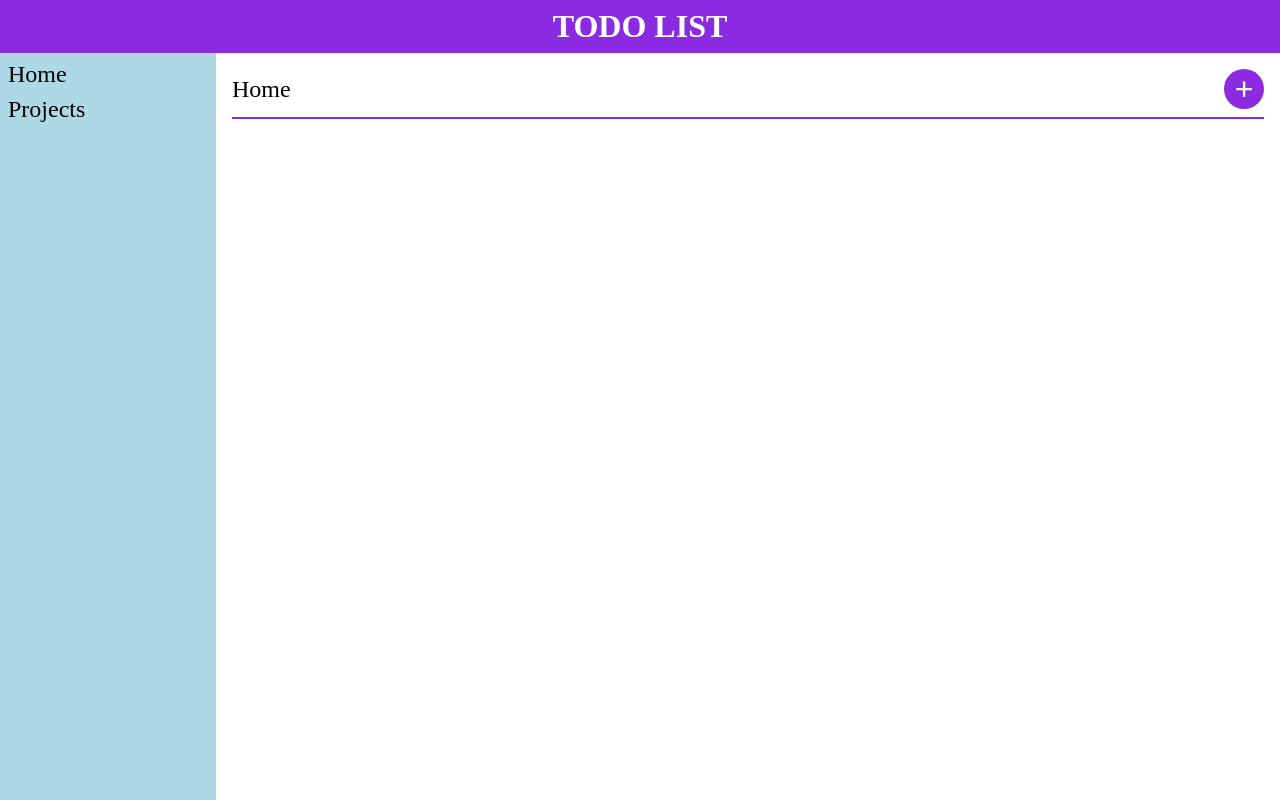
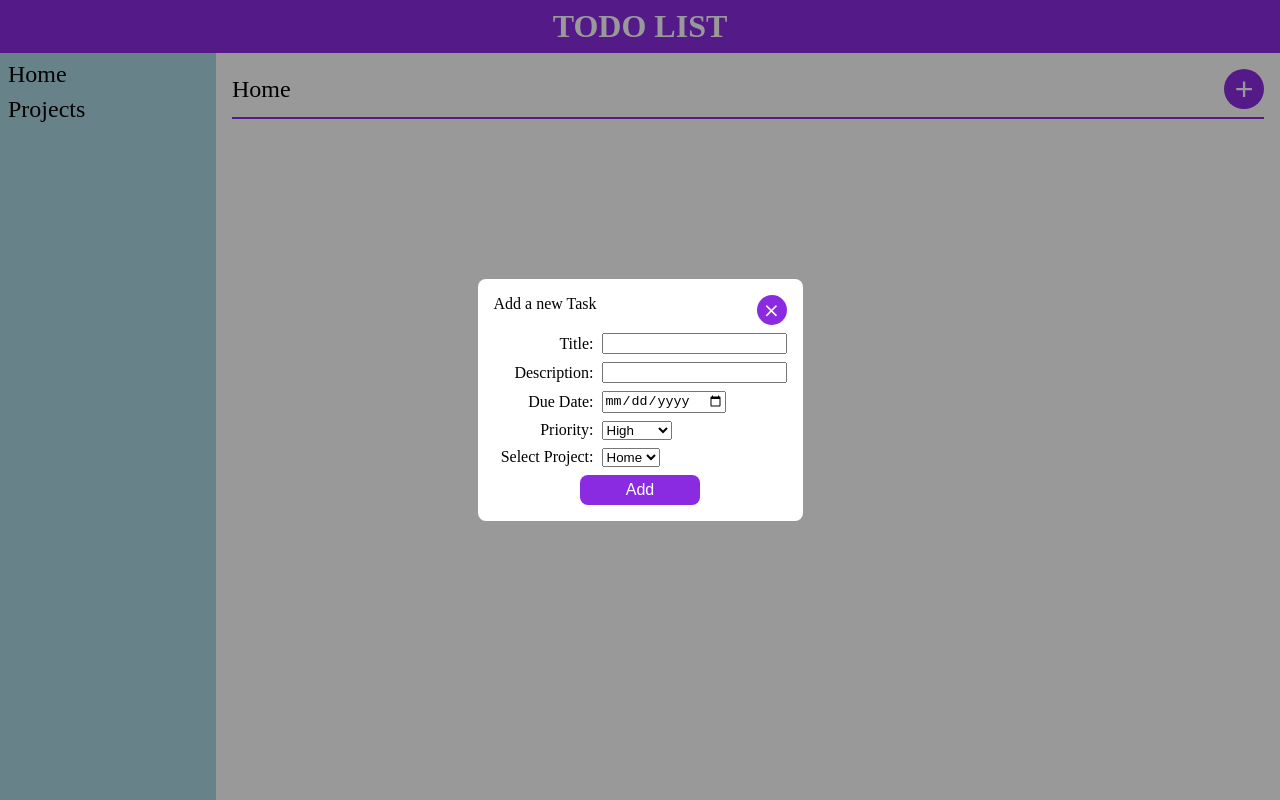
Before and after one commit to devashishchakraborty/todolist, a plain HTML site: page index.html in a window 1280 px wide. Drawn offline with Linux system fonts and the light colour scheme.

Commit message:
Added a form to get task Input

```diff
--- a/index.html
+++ b/index.html
@@ -7,7 +7,41 @@
     <link rel="stylesheet" href="style.css">
 </head>
 <body>
-
+    <div class="addTaskFormOverlay">
+        <form class="newTask" action="" method="get">
+            <div>
+                <div class="formTitle">Add a new Task</div>
+                <button type="reset">&#10799;</button>
+            </div>
+            <div>
+                <label for="title">Title: </label>
+                <input type="text" id="title" name="title" required>
+            </div>
+            <div>
+                <label for="description">Description: </label>
+                <input type="text" name="description" id="description" required>
+            </div>
+            <div>
+                <label for="dueDate">Due Date: </label>
+                <input type="date" name="dueDate" id="dueDate">
+            </div>
+            <div>
+                <label for="priority">Priority: </label>
+                <select name="priority" id="priority">
+                    <option value="high">High</option>
+                    <option value="medium">Medium</option>
+                    <option value="low">Low</option>
+                </select>
+            </div>
+            <div>
+                <label for="project">Select Project:</label>
+                <select name="project" id="project">
+                    <option value="home">Home</option>
+                </select>
+            </div>
+            <button type="submit">Add</button>
+        </form>
+    </div>
     <header>
         TODO LIST
     </header>
--- a/style.css
+++ b/style.css
@@ -65,3 +65,64 @@ main .dashboard .addTaskBtn:hover{
 .dashboard .dashHeader .projectTitle{
     font-size: 24px;
 }
+
+.addTaskFormOverlay{
+    display: flex;
+    position: fixed;
+    height: 100%;
+    width: 100%;
+    background: rgba(0, 0, 0, 0.4);
+    justify-content: center;
+    align-items: center;
+}
+
+form[class="newTask"]{
+    display: flex;
+    flex-direction: column;
+    background-color: white;
+    padding: 16px;
+    border-radius: 8px;
+    gap: 8px;
+}
+
+form[class="newTask"] button[type="submit"]{
+    background-color: blueviolet;
+    border: none;
+    border-radius: 8px;
+    width: 120px;
+    color: white;
+    height: 30px;
+    font-size: 16px;
+    align-self: center;
+}
+
+form[class="newTask"] button[type="reset"]{
+    border-radius: 50%;
+    height: 30px;
+    width: 30px;
+    color: white;
+    background-color: blueviolet;
+    border: none;
+    font-size: 20px;
+}
+
+form > div {
+    display: flex;
+    gap: 8px;
+}
+
+form > div > label{
+    display: flex;
+    align-items: center;
+    justify-content: flex-end;
+    width: 100px;
+}
+
+form > div:first-child{
+    justify-content: space-between;
+}
+
+form > .formTitle{
+    display: flex;
+    align-items: center;
+}
```
